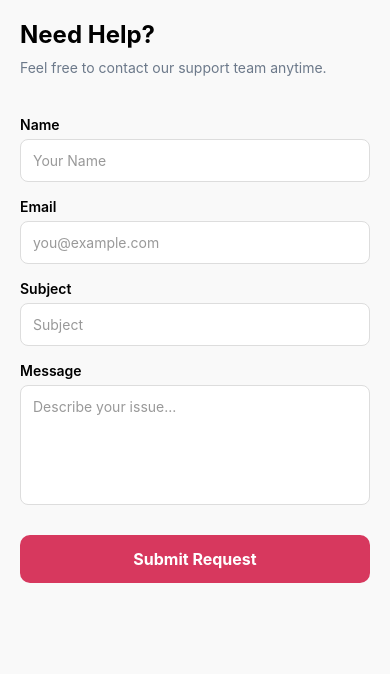
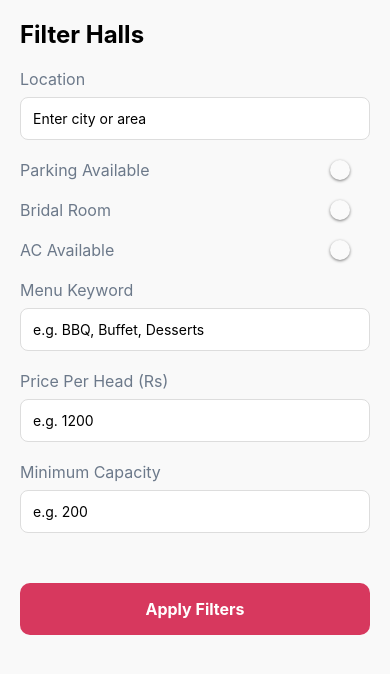
Before and after one commit to Qashu02/FYP, a React Native app in the folder MyNewProject/: screen / in a window 390 px wide. Shown: the top 674 px of the page. Built offline with nearby package versions, Linux system fonts and the light colour scheme.

Commit message:
FIlterScreen

```diff
--- a/MyNewProject/App.js
+++ b/MyNewProject/App.js
@@ -1,25 +1,19 @@
 // App.js
 import React from 'react';
 
-import HallProfileFormScreen from './Screens/HallProfileFormScreen'
-import MenuDetailScreem from './Screens/MenuDetailsScreen'
+import { createNativeStackNavigator} from '@react-navigation/native-stack'
 import { View,StyleSheet, Settings } from 'react-native';
 import OrderScreen from './Screens/OrderScreen';
-import HallManagerDashboard from './Screens/HallManagerDashboard';
-import SettingsScreen from './Screens/SettingsScreen';
-import ProfileScreen from './Screens/ProfileScreen'
-import EditProfileScreen from './Screens/EditProfileScreen';
-import ManageAvailabilityScreen from './Screens/ManageAvailabilityScreen';
-import NotificationScreen from './Screens/NotificationScreen';
-import SupportScreen from './Screens/SupportScreen';
 
+import FilterScreen from './Screens/FilterScreen';
 
+const stack=createNativeStackNavigator()
 
 export default function App() {
 
   return (
     <View style={styles.container}>
-<SupportScreen/>
+<FilterScreen/>
     </View>
 
 
--- /dev/null
+++ b/MyNewProject/Screens/FilterScreen.js
@@ -0,0 +1,169 @@
+import React, { useState } from 'react';
+import {
+  View,
+  Text,
+  StyleSheet,
+  TextInput,
+  Switch,
+  TouchableOpacity,
+  ScrollView,
+} from 'react-native';
+import colors from '../config/colors';
+
+export default function FilterScreen({ navigation }) {
+  const [hasParking, setHasParking] = useState(false);
+  const [hasBridalRoom, setHasBridalRoom] = useState(false);
+  const [hasAC, setHasAC] = useState(false);
+  const [location, setLocation] = useState('');
+  const [menuKeyword, setMenuKeyword] = useState('');
+  const [pricePerHead, setPricePerHead] = useState('');
+  const [capacity, setCapacity] = useState('');
+
+  const handleApplyFilters = () => {
+    const filters = {
+      parking: hasParking,
+      bridalRoom: hasBridalRoom,
+      ac: hasAC,
+      location,
+      menuKeyword,
+      pricePerHead,
+      capacity,
+    };
+
+    console.log('Applied Filters:', filters);
+    // navigation.navigate('SearchResults', { filters });
+  };
+
+  return (
+    <ScrollView contentContainerStyle={styles.container}>
+      <Text style={styles.title}>Filter Halls</Text>
+
+      {/* Location */}
+      <View style={styles.filterGroup}>
+        <Text style={styles.label}>Location</Text>
+        <TextInput
+          style={styles.input}
+          placeholder="Enter city or area"
+          value={location}
+          onChangeText={setLocation}
+        />
+      </View>
+
+      {/* Parking & Bridal Room */}
+      <View style={styles.filterGroupRow}>
+        <Text style={styles.label}>Parking Available</Text>
+        <Switch
+          value={hasParking}
+          onValueChange={setHasParking}
+          trackColor={{ true: colors.secondary }}
+        />
+      </View>
+
+      <View style={styles.filterGroupRow}>
+        <Text style={styles.label}>Bridal Room</Text>
+        <Switch
+          value={hasBridalRoom}
+          onValueChange={setHasBridalRoom}
+          trackColor={{ true: colors.secondary }}
+        />
+      </View>
+
+      {/* AC */}
+      <View style={styles.filterGroupRow}>
+        <Text style={styles.label}>AC Available</Text>
+        <Switch
+          value={hasAC}
+          onValueChange={setHasAC}
+          trackColor={{ true: colors.secondary }}
+        />
+      </View>
+
+      {/* Menu Filter */}
+      <View style={styles.filterGroup}>
+        <Text style={styles.label}>Menu Keyword</Text>
+        <TextInput
+          style={styles.input}
+          placeholder="e.g. BBQ, Buffet, Desserts"
+          value={menuKeyword}
+          onChangeText={setMenuKeyword}
+        />
+      </View>
+
+      {/* Price Per Head */}
+      <View style={styles.filterGroup}>
+        <Text style={styles.label}>Price Per Head (Rs)</Text>
+        <TextInput
+          style={styles.input}
+          placeholder="e.g. 1200"
+          value={pricePerHead}
+          onChangeText={setPricePerHead}
+          keyboardType="numeric"
+        />
+      </View>
+
+      {/* Capacity */}
+      <View style={styles.filterGroup}>
+        <Text style={styles.label}>Minimum Capacity</Text>
+        <TextInput
+          style={styles.input}
+          placeholder="e.g. 200"
+          value={capacity}
+          onChangeText={setCapacity}
+          keyboardType="numeric"
+        />
+      </View>
+
+      {/* Apply Button */}
+      <TouchableOpacity style={styles.applyBtn} onPress={handleApplyFilters}>
+        <Text style={styles.applyBtnText}>Apply Filters</Text>
+      </TouchableOpacity>
+    </ScrollView>
+  );
+}
+
+const styles = StyleSheet.create({
+  container: {
+    padding: 20,
+    backgroundColor: colors.background,
+    flexGrow: 1,
+  },
+  title: {
+    fontSize: 24,
+    fontWeight: 'bold',
+    marginBottom: 20,
+    color: colors.primary,
+  },
+  filterGroup: {
+    marginBottom: 20,
+  },
+  filterGroupRow: {
+    flexDirection: 'row',
+    justifyContent: 'space-between',
+    alignItems: 'center',
+    marginBottom: 20,
+  },
+  label: {
+    fontSize: 16,
+    color: colors.text,
+  },
+  input: {
+    borderWidth: 1,
+    borderColor: '#ddd',
+    borderRadius: 8,
+    padding: 12,
+    backgroundColor: '#fff',
+    marginTop: 8,
+  },
+  applyBtn: {
+    backgroundColor: colors.secondary,
+    padding: 16,
+    borderRadius: 10,
+    alignItems: 'center',
+    marginTop: 30,
+  },
+  applyBtnText: {
+    color: '#fff',
+    fontSize: 16,
+    fontWeight: 'bold',
+  },
+});
```
